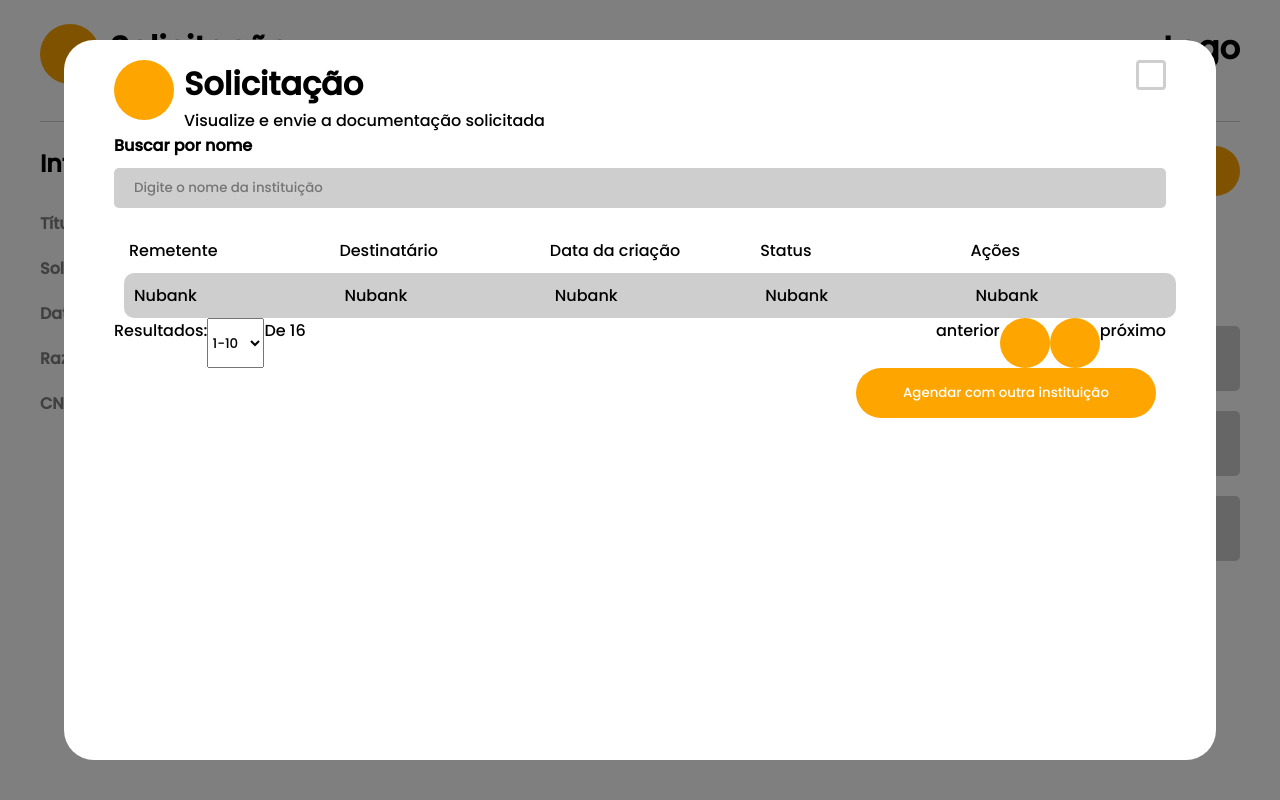
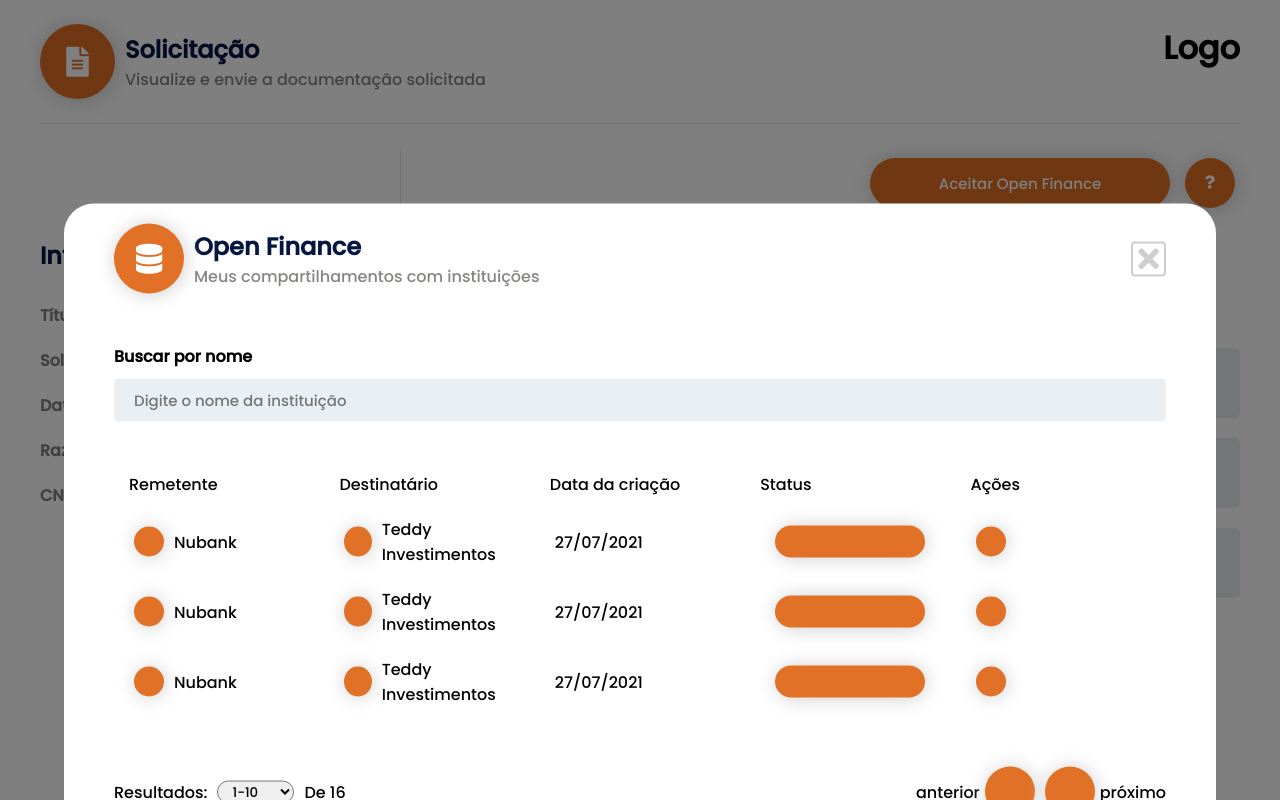
Before and after one commit to nandoProgrammer/teste-teddy, a React (Create React App) app: page / in a window 1280 px wide. Both pictures are taken after a click on the button "Aceitar Open Finance". Shown: the top 800 px of the page. Built offline with nearby package versions, Linux system fonts and the light colour scheme.

Commit message:
atualizaçao 08/11/21 10:58

```diff
--- a/public/index.html
+++ b/public/index.html
@@ -29,6 +29,8 @@
     <link rel="preconnect" href="https://fonts.googleapis.com">
     <link rel="preconnect" href="https://fonts.gstatic.com" crossorigin>
     <link href="https://fonts.googleapis.com/css2?family=Poppins:wght@300;500&display=swap" rel="stylesheet">
+    <!-- Font Awesome -->
+    <link rel="stylesheet" href="https://use.fontawesome.com/releases/v5.6.3/css/all.css" integrity="sha384-UHRtZLI+pbxtHCWp1t77Bi1L4ZtiqrqD80Kn4Z8NTSRyMA2Fd33n5dQ8lWUE00s/" crossorigin="anonymous">
   </head>
   <body>
     <noscript>You need to enable JavaScript to run this app.</noscript>
--- a/src/Pages/Components/Header/index.jsx
+++ b/src/Pages/Components/Header/index.jsx
@@ -1,16 +1,18 @@
 import React from 'react'
 
 import { HeaderTop } from './style'
-import { Row, RoundedItem } from '../../styles';
+import { Row, RoundedItem, Title, SubTitle} from '../../styles';
 
 const Header = () => {
     return (
         <HeaderTop>
             <Row>
-                <RoundedItem />
+                <RoundedItem width={'75'} height={'75'}>
+                   <i class="fas fa-file-alt"></i>
+                </RoundedItem>
                 <div>
-                    <h1>Solicitação</h1>
-                    <span>Visualize e envie a documentação solicitada</span>
+                    <Title>Solicitação</Title>
+                    <SubTitle>Visualize e envie a documentação solicitada</SubTitle>
                 </div>
             </Row>
             <h1>Logo</h1>
--- a/src/Pages/Components/Header/style.js
+++ b/src/Pages/Components/Header/style.js
@@ -6,6 +6,6 @@
     flex-direction: row;
     justify-content: space-between;
     padding: 2% 0;
-    border-bottom: 1px solid #cecece;
+    border-bottom: 1px solid #ede8e6;
 
 `
--- a/src/Pages/Components/Main/index.jsx
+++ b/src/Pages/Components/Main/index.jsx
@@ -6,6 +6,7 @@
   CloseBoxInfo,
   DocumentsBox,
   WrapperItem,
+  BoxOpenFinanceItems,
   Layer,
   InputSearch,
   WrapperItemBoxInfo,
@@ -14,11 +15,13 @@
   InfoItem,
   Item,
   BoxItemsStatus,
+  SelectItem,
   StatusItem,
+  IconStatusItem,
   List
 } from './style';
 
-import { Row, Column, Button, ButtonRounded, RoundedItem } from '../../styles';
+import { Row, Column, Button,  ButtonRounded, RoundedItem, BoxRounded, Title, SubTitle } from '../../styles';
 
 import data from '../../../data';
 
@@ -35,19 +38,23 @@
 
     return (
         <>
-        <Layer display={modalStatus}>
+        <Layer onClick={closeModal} display={modalStatus}>
             <BoxInfo>
               <Row content={'space-between'}>
                 <Row>
-                  <RoundedItem />
+                  <RoundedItem width={'70'} height={'70'}>
+                  <i class="fas fa-database"></i>
+                  </RoundedItem>
                   <div>
-                      <h1>Solicitação</h1>
-                      <span>Visualize e envie a documentação solicitada</span>
+                      <Title>Open Finance</Title>
+                      <SubTitle>Meus compartilhamentos com instituições</SubTitle>
                   </div>
                 </Row>
-                <CloseBoxInfo onClick={closeModal}></CloseBoxInfo>
+                <CloseBoxInfo onClick={closeModal}>
+                <i class="fas fa-times"></i>
+                </CloseBoxInfo>
               </Row>
-              <Column>
+              <BoxOpenFinanceItems>
                 <h4>Buscar por nome</h4>
                 <InputSearch placeholder='Digite o nome da instituição'/>
                 <WrapperItemBoxInfo>
@@ -69,26 +76,78 @@
                 </WrapperItemBoxInfo>
                 <ItemBoxItem>
                   <ItemFinance>
-                    Nubank
+                    <RoundedItem width={'30'} height={'30'}>
+
+                    </RoundedItem>
+                    <span>Nubank</span>
                   </ItemFinance>
                   <ItemFinance>
-                    Nubank
+                    <RoundedItem width={'30'} height={'30'}>
+
+                    </RoundedItem>
+                    Teddy Investimentos
                   </ItemFinance>
                   <ItemFinance>
-                    Nubank
+                    27/07/2021
                   </ItemFinance>
                   <ItemFinance>
-                    Nubank
+                    <BoxRounded width={'150'} height={'32'} background={'#e07126'}></BoxRounded>
                   </ItemFinance>
                   <ItemFinance>
-                    Nubank
+                    <RoundedItem width={'30'} height={'30'}></RoundedItem>
                   </ItemFinance>
                 </ItemBoxItem>
-              </Column>
-              <Row content={'space-between'}>
+                <ItemBoxItem>
+                  <ItemFinance>
+                    <RoundedItem width={'30'} height={'30'}>
+
+                    </RoundedItem>
+                    <span>Nubank</span>
+                  </ItemFinance>
+                  <ItemFinance>
+                    <RoundedItem width={'30'} height={'30'}>
+
+                    </RoundedItem>
+                    Teddy Investimentos
+                  </ItemFinance>
+                  <ItemFinance>
+                    27/07/2021
+                  </ItemFinance>
+                  <ItemFinance>
+                    <BoxRounded width={'150'} height={'32'} background={'#e07126'}></BoxRounded>
+                  </ItemFinance>
+                  <ItemFinance>
+                    <RoundedItem width={'30'} height={'30'}></RoundedItem>
+                  </ItemFinance>
+                </ItemBoxItem>
+                <ItemBoxItem>
+                  <ItemFinance>
+                    <RoundedItem width={'30'} height={'30'}>
+
+                    </RoundedItem>
+                    <span>Nubank</span>
+                  </ItemFinance>
+                  <ItemFinance>
+                    <RoundedItem width={'30'} height={'30'}>
+
+                    </RoundedItem>
+                    Teddy Investimentos
+                  </ItemFinance>
+                  <ItemFinance>
+                    27/07/2021
+                  </ItemFinance>
+                  <ItemFinance>
+                    <BoxRounded width={'150'} height={'32'} background={'#e07126'}></BoxRounded>
+                  </ItemFinance>
+                  <ItemFinance>
+                    <RoundedItem width={'30'} height={'30'}></RoundedItem>
+                  </ItemFinance>
+                </ItemBoxItem>
+              </BoxOpenFinanceItems>
+              <Row content={'space-between'} padding={'20px 0'}>
                 <Row>
                   <span>Resultados:</span>
-                  <select>
+                  <SelectItem>
                     <option>1-10</option>
                     <option>2-10</option>
                     <option>3-10</option>
@@ -99,7 +158,7 @@
                     <option>8-10</option>
                     <option>9-10</option>
                     <option>10-10</option>
-                  </select>
+                  </SelectItem>
                   <span>De 16</span>
                 </Row>
                 <Row>
@@ -111,14 +170,14 @@
 
               </Row>
               <Row content={'flex-end'}>
-                <Button>Agendar com outra instituição</Button>
+                <Button background={'#007bff'}>Agendar com outra instituição</Button>
               </Row>
             </BoxInfo>
         </Layer>
         <MainStyle>
             <Row content={'space-between'}>
               <Column width={'30%'}>
-                   <h2>Informações da Solicitação</h2>
+                   <Title>Informações da Solicitação</Title>
                    <List>
                       <li>
                         <span><strong>Título da soliitação:</strong> { data[0].solicitacao }</span>
@@ -139,11 +198,13 @@
               </Column>
               <DocumentsBox>
                   <Row content={'flex-end'}>
-                    <Button onClick={openModal}>Aceitar Open Finance</Button>
-                    <ButtonRounded></ButtonRounded>
+                    <Button onClick={openModal} background={'#e07126'}>Aceitar Open Finance</Button>
+                    <ButtonRounded>
+                      <i class="fas fa-question"></i>
+                    </ButtonRounded>
                   </Row>
                   <Column>
-                    <h2>Documentos Solicitados</h2>
+                    <Title>Documentos Solicitados</Title>
                     <BoxItemsStatus>
                         <WrapperItem>
                             <span>Documento</span>
@@ -158,22 +219,31 @@
                                           <span>{item.nome}</span>
                                           {
                                              item.status === 0 && (
-                                                <StatusItem background={'red'}>
-                                                  ok
+                                                <StatusItem background={'#b21f2d'}>
+                                                  <IconStatusItem>
+                                                    <i class="fas fa-exclamation-circle"></i>
+                                                  </IconStatusItem>
+                                                  A validar
                                                 </StatusItem>
                                              )
                                           }
                                           {
                                              item.status === 1 && (
-                                                <StatusItem background={'orange'}>
-                                                  ok
+                                                <StatusItem background={'#c69500'}>
+                                                  <IconStatusItem>
+                                                    <i class="fas fa-exclamation"></i>
+                                                  </IconStatusItem>
+                                                  Pendente
                                                 </StatusItem>
                                              )
                                           }
                                           {
                                              item.status === 2 && (
-                                                <StatusItem background={'green'}>
-                                                  ok
+                                                <StatusItem background={'#1c7430'}>
+                                                  <IconStatusItem>
+                                                    <i class="fas fa-check"></i>
+                                                  </IconStatusItem>
+                                                  Validado
                                                 </StatusItem>
                                              )
                                           }
--- a/src/Pages/Components/Main/style.js
+++ b/src/Pages/Components/Main/style.js
@@ -3,7 +3,7 @@
 export const Layer = styled.div`
 
     width: 100%;
-    height: 100%;
+    height: 140%;
     background-color: rgba(0,0,0,0.5);
     position: absolute;
     left: 0;
@@ -13,12 +13,12 @@
     justify-content: center;
     align-items: center;
 
-`;
+`
 
 export const BoxInfo = styled.div`
 
-    width:90%;
-    height: 90%;
+    width: 90%;
+    height: auto;
     margin: auto;
     padding: 20px 50px;
     background-color: white;
@@ -32,20 +32,39 @@
 
 export const CloseBoxInfo = styled.div`
 
-    width: 30px;
-    height: 30px;
-    border: 3px solid #cecece;
+    width: 35px;
+    height: 35px;
+    border: 2px solid #cecece;
     border-radius: 4px;
+    position: relative;
+
+    i{
+      font-size: 30px;
+      color: #cecece;
+      position: absolute;
+      left: 50%;
+      top: 50%;
+      transform: translate(-50%, -50%);
+   }
 
 `
 
 export const InputSearch = styled.input`
 
-   background-color: #cecece;
+   background-color: #e9eff2;
    padding: 10px 20px;
    border: none;
    border-radius: 5px;
    margin-top: 10px;
+   font-size: 15px;
+
+`
+export const BoxOpenFinanceItems = styled.div`
+
+   width: 100%;
+   margin: 50px 0 20px 0;
+   display: flex;
+   flex-direction: column;
 
 `
 
@@ -55,14 +74,13 @@
    margin: 0 10px;
    display: flex;
    flex-direction: row;
-   margin-top: 20px;
+   margin-top: 40px;
 
 `
 export const InfoItem = styled.div`
 
    width: 20%;
    padding: 10px 5px;
-
 
 `
 
@@ -72,7 +90,6 @@
   margin: 0 10px;
   display: flex;
   flex-direction: row;
-  background-color: #cecece;
   border-radius: 10px;
 
 
@@ -82,7 +99,20 @@
 
    width: 20%;
    padding: 10px;
+   display: flex;
+   flex-direction: row;
+   align-items: center;
 
+
+`
+
+export const SelectItem = styled.select`
+
+   max-width: 100px;
+   max-height:50px;
+   padding: 0 10px;
+   border-radius: 20px;
+   margin:0 10px;
 
 `
 
@@ -115,7 +145,7 @@
   width: 70%;
   display: flex;
   flex-direction: column;
-  border-left: 1px solid #cecece;
+  border-left: 1px solid #ede8e6;
   padding-left: 2%;
 
 `
@@ -134,24 +164,45 @@
 export const Item = styled.div`
 
   width: 100%;
-  background-color: #cecece;
+  background-color: #e9eff2;
   border-radius: 5px;
   margin: 10px 0;
 
 `
-
 
 export const BoxItemsStatus = styled.div`
 
   margin-top: 30px;
   width: 100%;
 
-`;
+`
 
 export const StatusItem = styled.div`
 
+  display: flex;
+  flex-direction: row;
   padding: 5px 35px;
   border-radius: 30px;
   background-color: ${(props) => props.background};
+  color: #fff;
+  align-items: center;
 
-`;
+`
+
+export const IconStatusItem = styled.div`
+
+  width: 30px;
+  height: 30px;
+
+  position: relative;
+
+    i{
+      font-size: 20px;
+      color: #cecece;
+      position: absolute;
+      left: 50%;
+      top: 50%;
+      transform: translate(-50%, -50%);
+   }
+
+`
--- a/src/Pages/styles.js
+++ b/src/Pages/styles.js
@@ -13,6 +13,8 @@
    flex-direction: row;
    justify-content: ${(props) => props.content};
    width: ${(props) => props.width};
+   align-items: center;
+   padding: ${(props) => props.padding};
 
 `
 
@@ -29,23 +31,50 @@
 
 export const RoundedItem = styled.div`
 
-   width: 60px;
-   height: 60px;
+   width: ${(props) => props.width}px;
+   height: ${(props) => props.height}px;
    border-radius: 50%;
-   background-color: orange;
+   background-color: #e07126;
    margin-right: 10px;
+   box-shadow: 1px 1px 20px #cecece;
+   position: relative;
+
+   i{
+      font-size: 30px;
+      color: #fff;
+      position: absolute;
+      left: 50%;
+      top: 50%;
+      transform: translate(-50%, -50%);
+   }
 
 `
+
+export const BoxRounded = styled.div`
+
+   width: ${(props) => props.width}px;
+   height: ${(props) => props.height}px;
+   background-color: ${(props) => props.background};
+   border-radius: 30px;
+   border: 0;
+   color: #fff;
+   margin: 0 10px;
+   font-size: 15px;
+   box-shadow: 1px 1px 20px #cecece;
+
+`;
 
 export const Button = styled.button`
 
    width: 300px;
    height: 50px;
-   background-color: orange;
+   background-color: ${(props) => props.background};
    border-radius: 30px;
    border: 0;
    color: #fff;
    margin: 0 10px;
+   font-size: 15px;
+   box-shadow: 1px 1px 20px #cecece;
 
    &:hover{
       opacity: 0.5;
@@ -59,10 +88,13 @@
 
    width: 50px;
    height: 50px;
-   background-color: orange;
+   background-color: #e07126;
    border-radius: 30px;
    border: 0;
    color: #fff;
+   box-shadow: 1px 1px 20px #cecece;
+   margin: 10px 5px;
+
 
    &:hover{
       opacity: 0.5;
@@ -70,3 +102,16 @@
    }
 
 `
+
+export const Title = styled.h2`
+
+   color: #051642;
+
+`
+
+export const SubTitle = styled.h4`
+
+   color: #878482;
+   font-weight: 400;
+
+`
```
